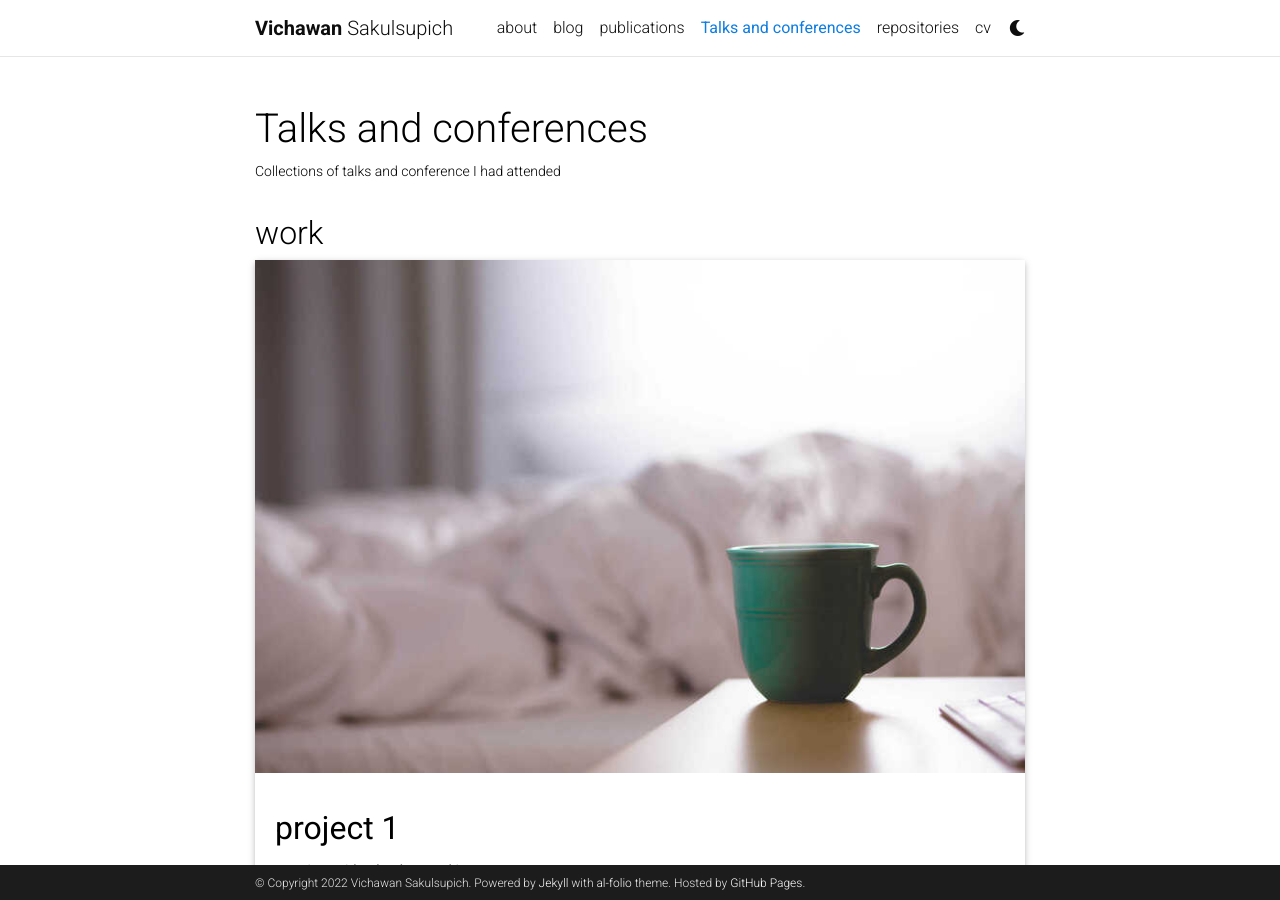
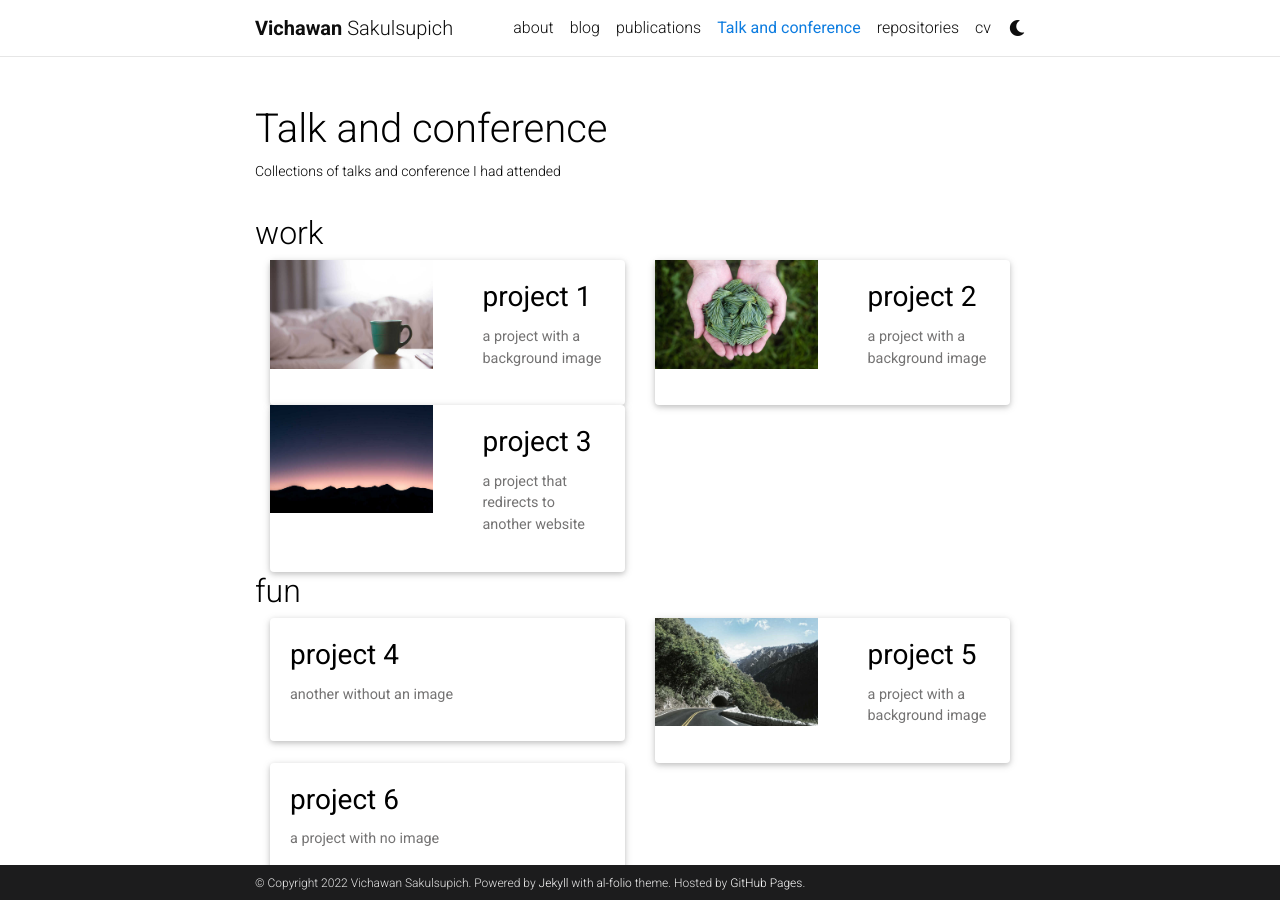
Before and after one commit to vichawans/vichawans.github.io, a Jekyll site: the page built from _pages/talks.md, in a window 1280 px wide and 900 px high. Built offline with Jekyll 4.4.1, drawn with Linux system fonts in a browser that asks for light colours; full-size pictures stand in for the smaller copies a plugin makes; comment, search, counter and statistics services are not loaded; a style sheet for code colours, icons or effects is not loaded.

Commit message:
Update talks.md

```diff
--- a/_pages/talks.md
+++ b/_pages/talks.md
@@ -1,12 +1,12 @@
 ---
 layout: page
-title: Talks and conferences
+title: Talk and conference
 permalink: /talks/
 description: Collections of talks and conference I had attended
 nav: true
 nav_order: 2
 display_categories: [work, fun]
-horizontal: false
+horizontal: true
 ---
 
 <!-- pages/projects.md -->
```
